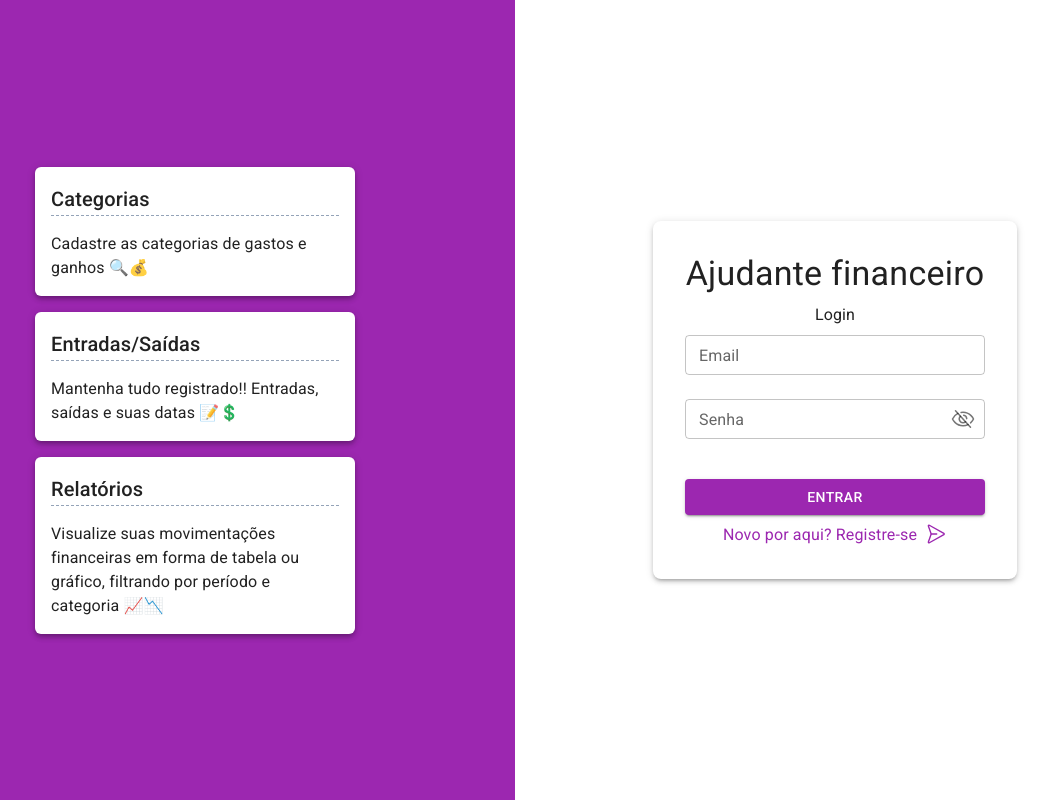
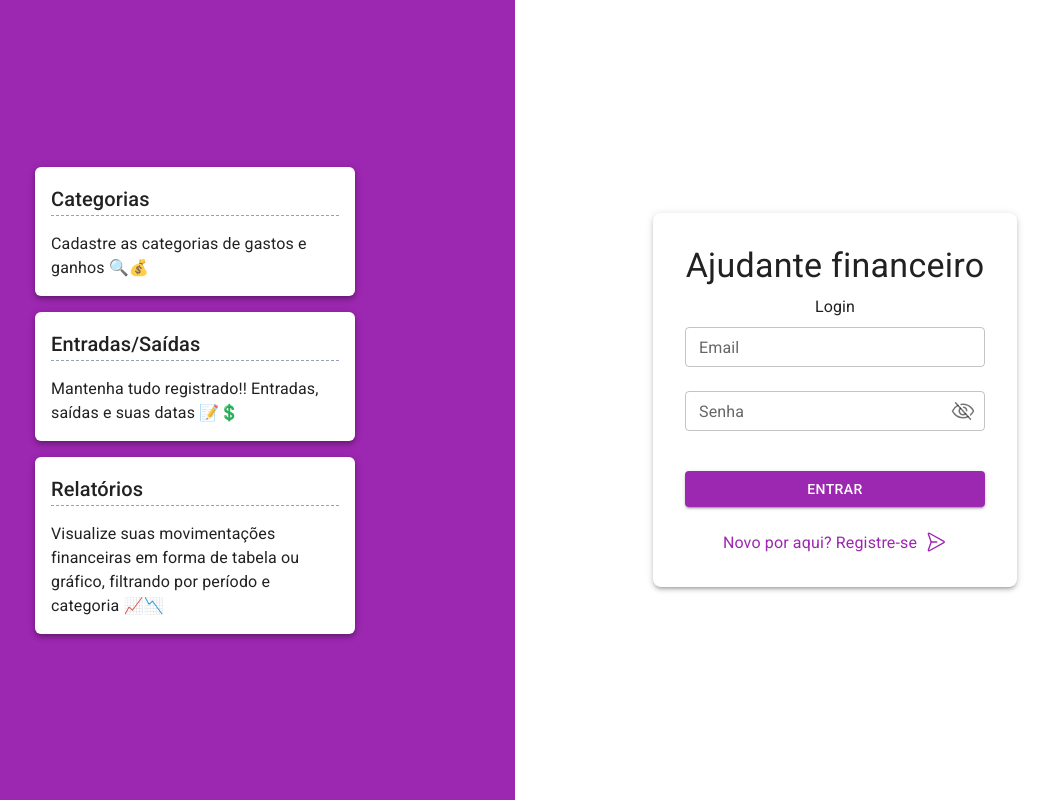
Before and after one commit to tuorjp/financial-helper, a React (Vite) app: page / in a window 1280 px wide. Shown: the whole page, without its empty margins (125-1175 px from the left). Built offline with nearby package versions, Linux system fonts and the light colour scheme; a web font is replaced by a local one.

Commit message:
mudança tela de login

```diff
--- a/src/app/login/index.tsx
+++ b/src/app/login/index.tsx
@@ -93,7 +93,8 @@ export default function Login() {
             display: 'flex',
             flexDirection: 'row',
             gap: 1,
-            cursor: 'pointer'
+            cursor: 'pointer',
+            mt: 2
           }}
           onClick={() => {
             navigate('/register')
```
